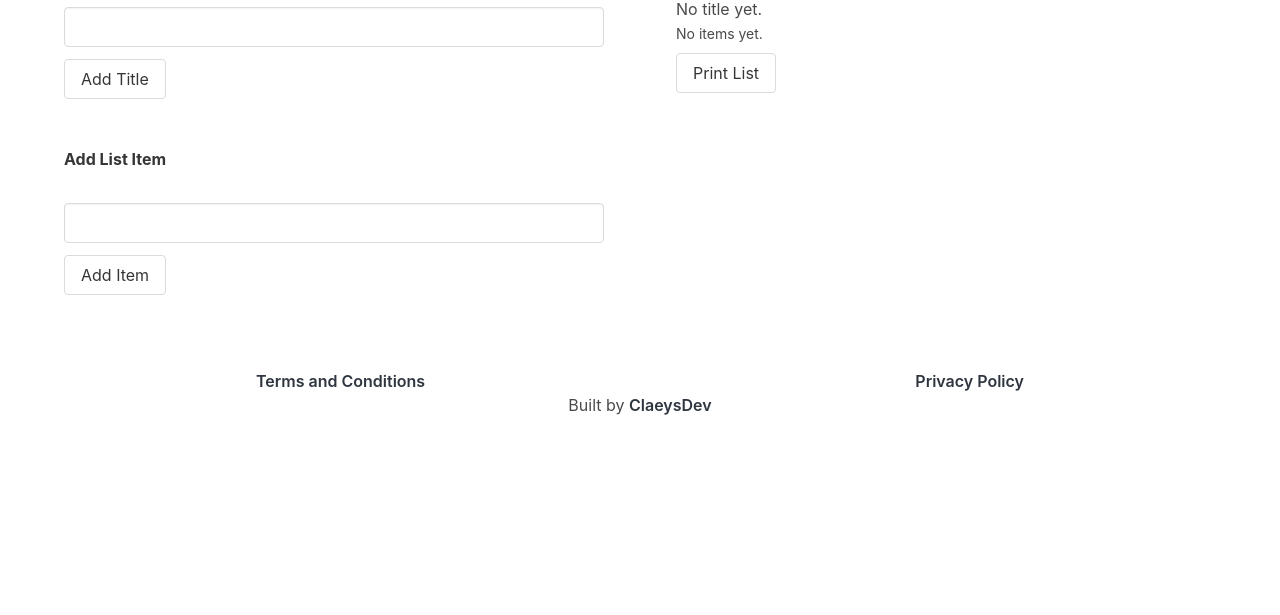
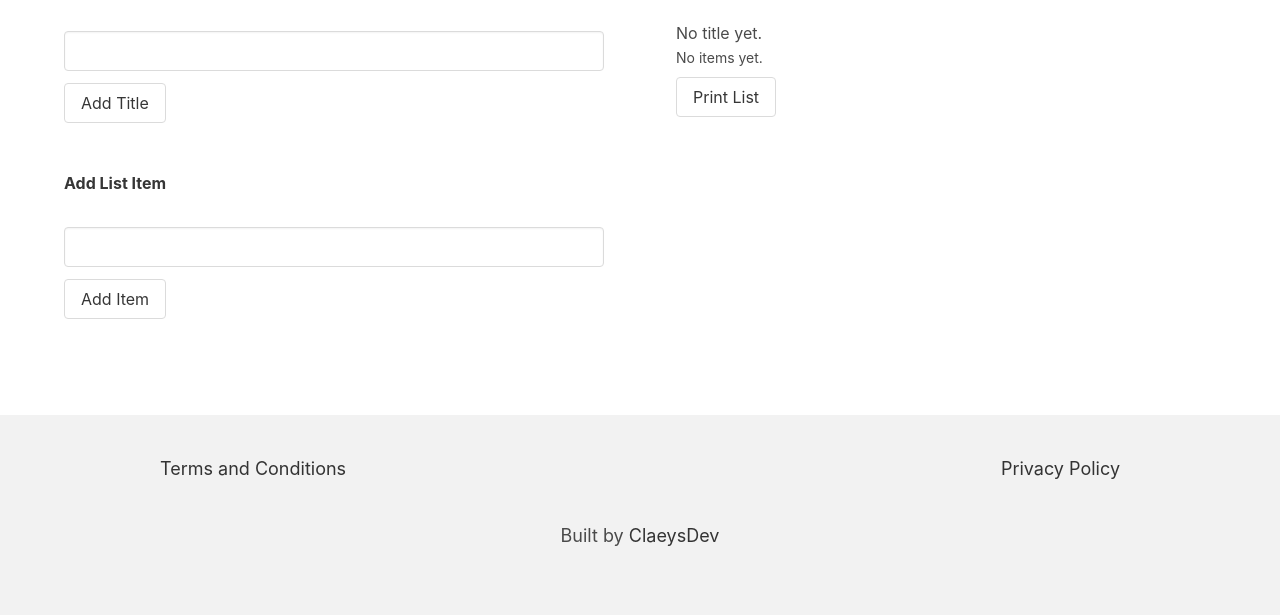
Before and after one commit to jclaey/checklist-generator, a plain HTML site: page index.html in a window 1280 px wide. Shown: the part 509-1124 px from the top of the page. Before the commit the page ends 952 px from the top, so only its background shows below. Drawn offline with Linux system fonts and the light colour scheme.

Commit message:
adjust footer styling

```diff
--- a/index.html
+++ b/index.html
@@ -32,7 +32,7 @@
     </div>
   </div>
   <header>
-    <div id="heading" class="mb-5">
+    <div id="heading" class="mb-6">
       <div id="brand" class="mb-4">
         <figure class="image is-96x96">
           <img src="./images/simple_checklist_logo.png" alt="Simple Test Generator logo" height="50" width="50">
@@ -43,7 +43,7 @@
       <p class="is-size-4">Create and print checklists completely free! Create and print multiple choice tests <a href="https://simpletestgenerator.com" target="_blank"><strong>here</strong></a> and spelling tests <a href="https://simpletestgenerator.com/pages/spelling_test" target="_blank"><strong>here</strong></a>.</p>
     </div>
   </header>
-  <main>
+  <main class="mb-6">
     <div class="columns">
       <section id="add-list-section" class="column">
         <h2 class="subtitle is-2">Create A New Checklist:</h2>
@@ -87,7 +87,7 @@
             <a href="./pages/legal/privacy.html">Privacy Policy</a>
         </div>
     </div>
-    <div>
+    <div id="footer-built-by">
         <p>
             Built by <a href="https://claeysdev.com" target="_blank">ClaeysDev</a>
         </p>
--- a/stylesheets/index.css
+++ b/stylesheets/index.css
@@ -89,27 +89,27 @@ header {
 
 /* footer */
 footer {
-  display: flex;
-  flex-direction: column;
-  align-items: center;
-  justify-content: center;
-  height: 100px;
-  margin: 0 20% 0 20%;
+  height: 200px;
+  background-color: #f2f2f2;
+  font-size: 18px;
 }
 
 footer a {
-  color: #2F3640;
-  font-weight: 600;
-  transition: 0.3s;
+  color: #333;
 }
 
-footer a:hover {
-  color: #666;
+footer div {
+  margin: 2.5rem 5rem 0 5rem;
+}
+
+footer #footer-built-by {
+  display: flex;
+  align-items: center;
+  justify-content: center;
 }
 
 footer #footer-legal {
   display: flex;
+  align-items: center;
   justify-content: space-between;
-  align-items: center;
-  width: 100%;
 }
```
